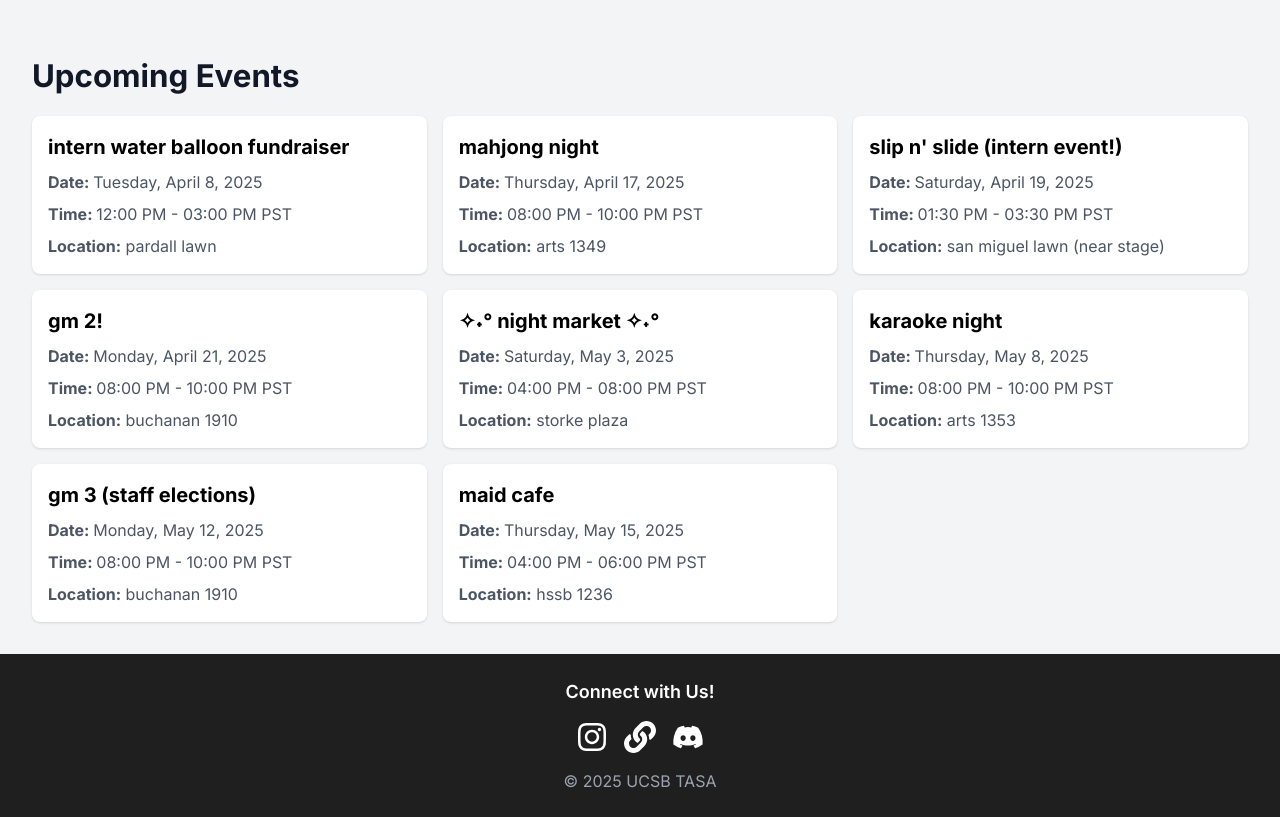
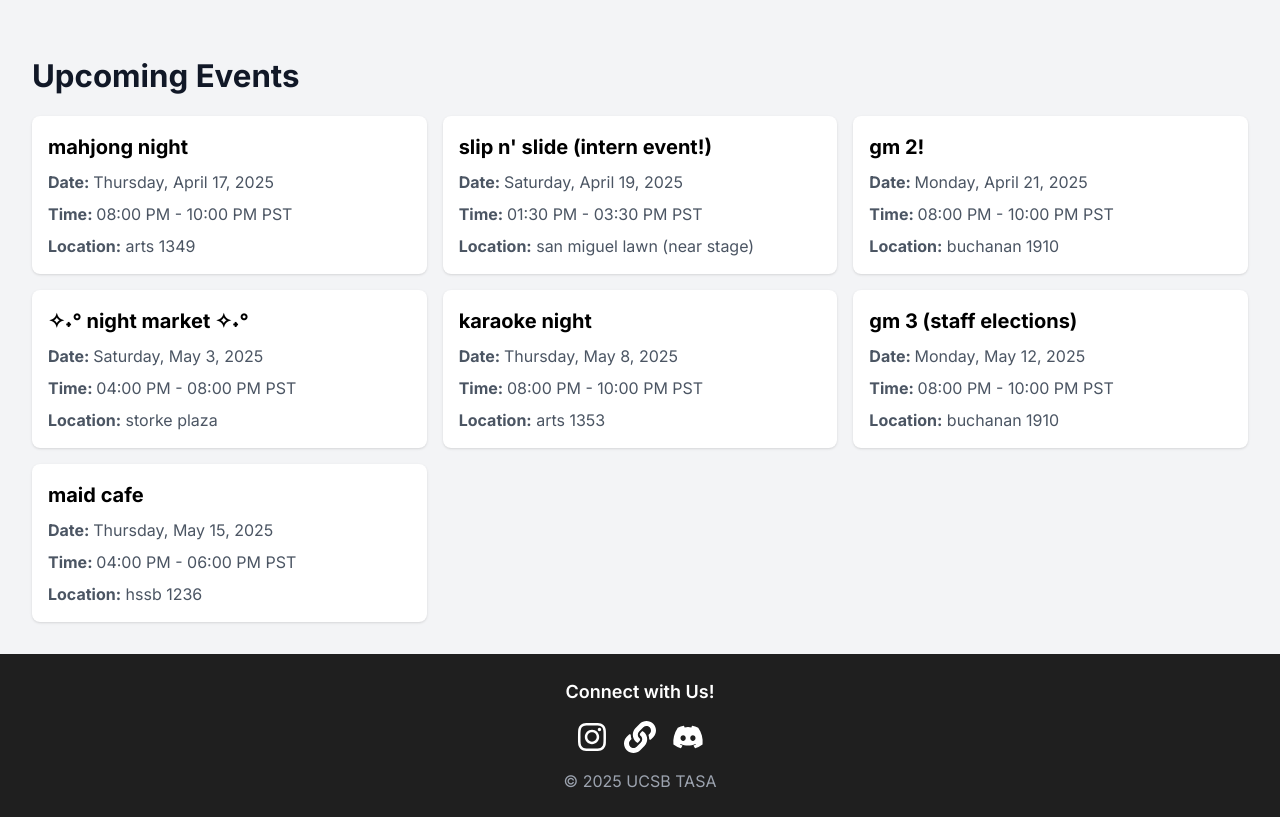
Before and after one commit to UCSBTASA/UCSBTASA.github.io, a Next.js app: page / in a window 1280 px wide. Shown: the part 1400-2217 px from the top of the page. Built offline with nearby package versions, Linux system fonts and the light colour scheme.

Commit message:
Update eventData.ts

```diff
--- a/data/eventData.ts
+++ b/data/eventData.ts
@@ -1,15 +1,5 @@
 const events =
 [
-  {
-    "title": "intern water balloon fundraiser",
-    "day of week": "Tuesday",
-    "date": "2025-04-08",
-    "time": "12:00 PM - 03:00 PM",
-    "start": "12:00 PM",
-    "end": "03:00 PM",
-    "location": "pardall lawn",
-    "customTime": ""
-  },
   {
     "title": "mahjong night",
     "day of week": "Thursday",
@@ -99,6 +89,16 @@ const events =
     "end": "TBD",
     "location": "tbd",
     "customTime": "TBD"
+  },
+  {
+    "title": "spring banquet (details tbd)",
+    "day of week": NaN,
+    "date": "TBD",
+    "time": "",
+    "start": "TBD",
+    "end": "TBD",
+    "location": "tbd",
+    "customTime": "TBD"
   }
 ];
 
```
